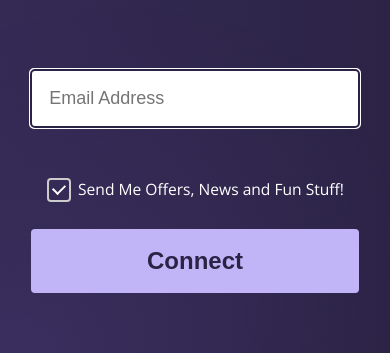
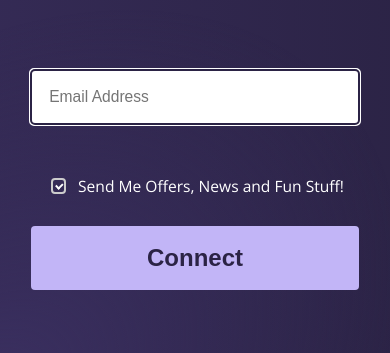
Before and after one commit to xlerida/gh, a Nuxt app: page /onboarding/connect in a window 390 px wide. Shown: the part 362-715 px from the top of the page. Built offline with nearby package versions, Linux system fonts and the light colour scheme.

Commit message:
(pages/onboarding): improve responsiveness

```diff
--- a/assets/styles/main.css
+++ b/assets/styles/main.css
@@ -15,14 +15,23 @@ body {
   height: 100vh;
   font-family: var(--font-family-primary);
   color: var(--color-text-primary);
+}
+
+body::before {
+  content: '';
+  position: fixed;
+  top: 0;
+  left: 0;
+  width: 100%;
+  height: 100%;
   background-image: url('assets/images/background-landscape.svg');
   background-size: cover;
   background-position: center;
-  background-repeat: no-repeat;
+  z-index: -1;
 }
 
 @media (max-width: 1024px) {
-  body {
+  body::before {
     background-image: url('assets/images/background-portrait.svg');
   }
 }
--- a/assets/styles/reset.css
+++ b/assets/styles/reset.css
@@ -1,6 +1,7 @@
 * {
   margin: 0;
   padding: 0;
+  box-sizing: border-box;
   outline-color: var(--color-text-tertiary);
 }
 
@@ -9,7 +10,6 @@ ul, li {
 }
 
 input {
-  box-sizing: border-box;
   border: 0;
 }
 
--- a/components/onboarding/EmailInput.vue
+++ b/components/onboarding/EmailInput.vue
@@ -49,4 +49,10 @@ p {
   color: var(--color-text-error);
   font-size: 16px;
 }
+
+@media (max-width: 1024px) {
+  input {
+    font-size: 4vw;
+  }
+}
 </style>
--- a/components/onboarding/PlanCard.vue
+++ b/components/onboarding/PlanCard.vue
@@ -191,7 +191,7 @@ h2 {
     padding: 0;
     display: flex;
     align-items: center;
-    font-size: 6vw;
+    font-size: 5vw;
     padding: 0 0 0 12vw;
     width: 48vw;
   }
@@ -225,16 +225,16 @@ h2 {
   }
 
   .plan-card-price-billed p:first-of-type {
-    font-size: 4vw;
+    font-size: 4.5vw;
   }
 
   .plan-card-price-billed p:last-child {
-    font-size: 2vw;
+    font-size: 3vw;
   }
 
   .plan-card-trial {
     border-radius: 0 0 1vw 0;
-    font-size: 2vw;
+    font-size: 2.5vw;
   }
 }
 
--- a/pages/onboarding/connect.vue
+++ b/pages/onboarding/connect.vue
@@ -231,8 +231,8 @@ label {
 
 .custom-checkbox__checkmark {
   position: absolute;
-  top: 0;
-  left: 68px;
+  top: var(--size-1);
+  left: calc(var(--size-9) * 1.5);
   height: 20px;
   width: 20px;
   background-color: transparent;
@@ -251,10 +251,10 @@ label {
 }
 
 .custom-checkbox__checkmark:after {
-  left: 6px;
-  top: var(--size-1);
-  width: 6px;
-  height: 10px;
+  left: 5px;
+  top: 1px;
+  width: 5px;
+  height: 9px;
   border: solid white;
   border-width: 0 var(--size-1) var(--size-1) 0;
   transform: rotate(45deg);
@@ -313,52 +313,47 @@ button {
   }
 
   .custom-checkbox__checkmark {
-    top: 1.5vw;
-    left: 5.8vw;
+    top: 0.8vw;
+    left: 4.5vw;
+    width: 4vw;
+    height: 4vw;
+  }
+
+  .custom-checkbox__checkmark:after {
+    left: 1.2vw;
+    top: 0.4vw;
+    width: 1vw;
+    height: 1.6vw;
   }
 }
 
-@media (max-width: 720px) {
-    .custom-checkbox__label {
-    font-size: 4vw;
-  }
-
-  .custom-checkbox__checkmark {
-    top: 1.2vw;
-    left: 5vw;
+@media (max-width: 768px) {
+  .custom-checkbox__checkmark:after {
+    left: 1.1vw;
+    width: 1vw;
+    height: 1.6vw;
   }
 }
 
-@media (max-width: 600px) {
-    .custom-checkbox__label {
-    font-size: 4vw;
+@media (max-width: 620px) {
+  .custom-checkbox__checkmark {
+    top: 0.8vw;
+    left: 5vw;
+    width: 4vw;
+    height: 4vw;
   }
-
-  .custom-checkbox__checkmark {
-    top: 0.5vw;
-    left: 5vw;
+   .custom-checkbox__checkmark:after {
+    left: 1.1vw;
+    width: 0.9vw;
+    height: 1.4vw;
   }
 }
 
 @media (max-width: 480px) {
-    .custom-checkbox__label {
-    font-size: 4vw;
-  }
-
-  .custom-checkbox__checkmark {
-    top: 0.3vw;
-    left: 4vw;
-  }
-}
-
-@media (max-width: 400px) {
-    .custom-checkbox__label {
-    font-size: 4vw;
-  }
-
-  .custom-checkbox__checkmark {
-    top: 0vw;
-    left: 4vw;
+   .custom-checkbox__checkmark:after {
+    left: 1vw;
+    width: 0.7vw;
+    height: 1.2vw;
   }
 }
 </style>
--- a/pages/onboarding/success.vue
+++ b/pages/onboarding/success.vue
@@ -51,7 +51,7 @@ onMounted(() => {
 
   gsap.to('.success-confetti', {
     duration: 3,
-    top: window.innerWidth < 1024 ? '1vw' : '6vw',
+    top: '6vw',
     ease: 'power4.out',
   });
 
@@ -244,7 +244,7 @@ span {
 }
 
 .success-confetti {
-  position: fixed;
+  position: absolute;
   top: 0;
   z-index: -1;
 }
```
